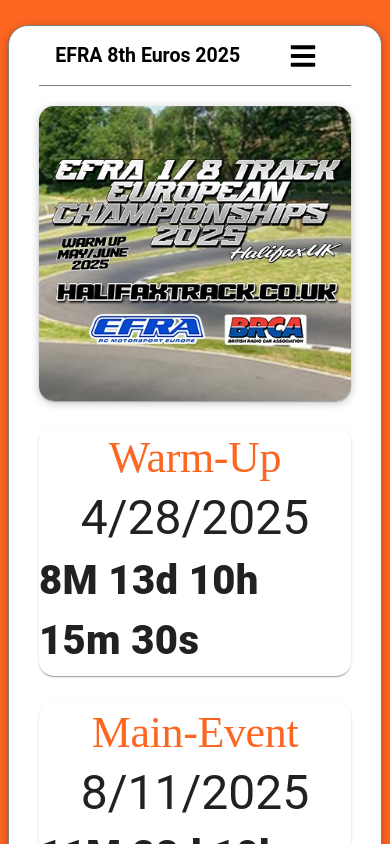
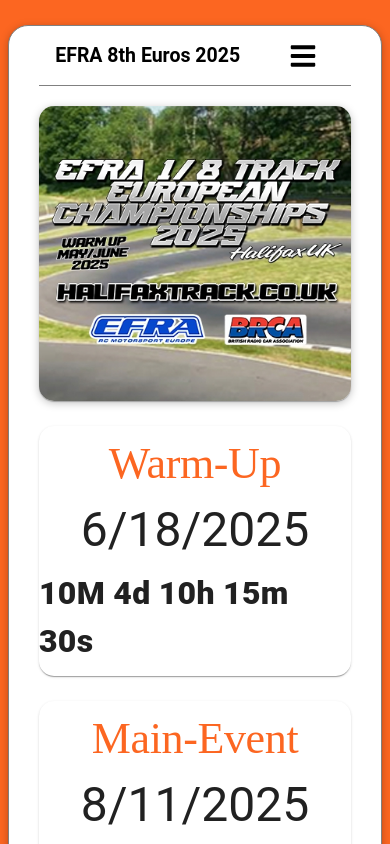
Before and after one commit to JC-Sites-Business/EFRA-8th-Euros-2025, a React (Vite) app: page /home in a window 390 px wide. Shown: the top 844 px of the page. Built offline with nearby package versions, Linux system fonts and the light colour scheme; a web font is replaced by a local one.

Commit message:
mobile and date corrected (#10)

```diff
--- a/src/views/Home/components/Counter/Counter.scss
+++ b/src/views/Home/components/Counter/Counter.scss
@@ -7,3 +7,14 @@
   font-size: 2.75rem !important;
   color: #fc6621;
 }
+
+.counter-countdown {
+  font-weight: 900 !important;
+  font-size: 2.5rem !important;
+}
+
+@media screen and (max-width: 900px) {
+  .counter-countdown {
+    font-size: 2rem !important;
+  }
+}
--- a/src/views/Home/components/Counter/Counter.tsx
+++ b/src/views/Home/components/Counter/Counter.tsx
@@ -28,11 +28,11 @@
         {startDate.toLocaleDateString()}
       </Typography>
       {dateState < 1 ? (
-        <Typography sx={{ fontWeight: 900, fontSize: "2.5rem" }}>
+        <Typography className="counter-countdown">
           {dateState === 0 ? "Event Has Started." : "Event Has Passed."}
         </Typography>
       ) : (
-        <Typography sx={{ fontWeight: 900, fontSize: "2.5rem" }}>
+        <Typography className="counter-countdown">
           {months && `${months}M`} {days && `${days}d`} {hours && `${hours}h`} {minutes && `${minutes}m`}{" "}
           {seconds && `${seconds}s`}
         </Typography>
--- a/src/views/Home/components/HomePageLayout/HomePageLayout.tsx
+++ b/src/views/Home/components/HomePageLayout/HomePageLayout.tsx
@@ -8,7 +8,7 @@
 import "./HomePageLayout.scss";
 
 const HomePageLayout: React.FC = (): JSX.Element => {
-  const warmUpDate = new Date("2025-04-28");
+  const warmUpDate = new Date("2025-06-18");
   const eventDate = new Date("2025-08-11");
   const [warmUpTimeLeft, setWarmUpTimeLeft] = useState(calculateTimeLeft(warmUpDate));
   const [eventTimeLeft, setEventTimeLeft] = useState(calculateTimeLeft(eventDate));
```
